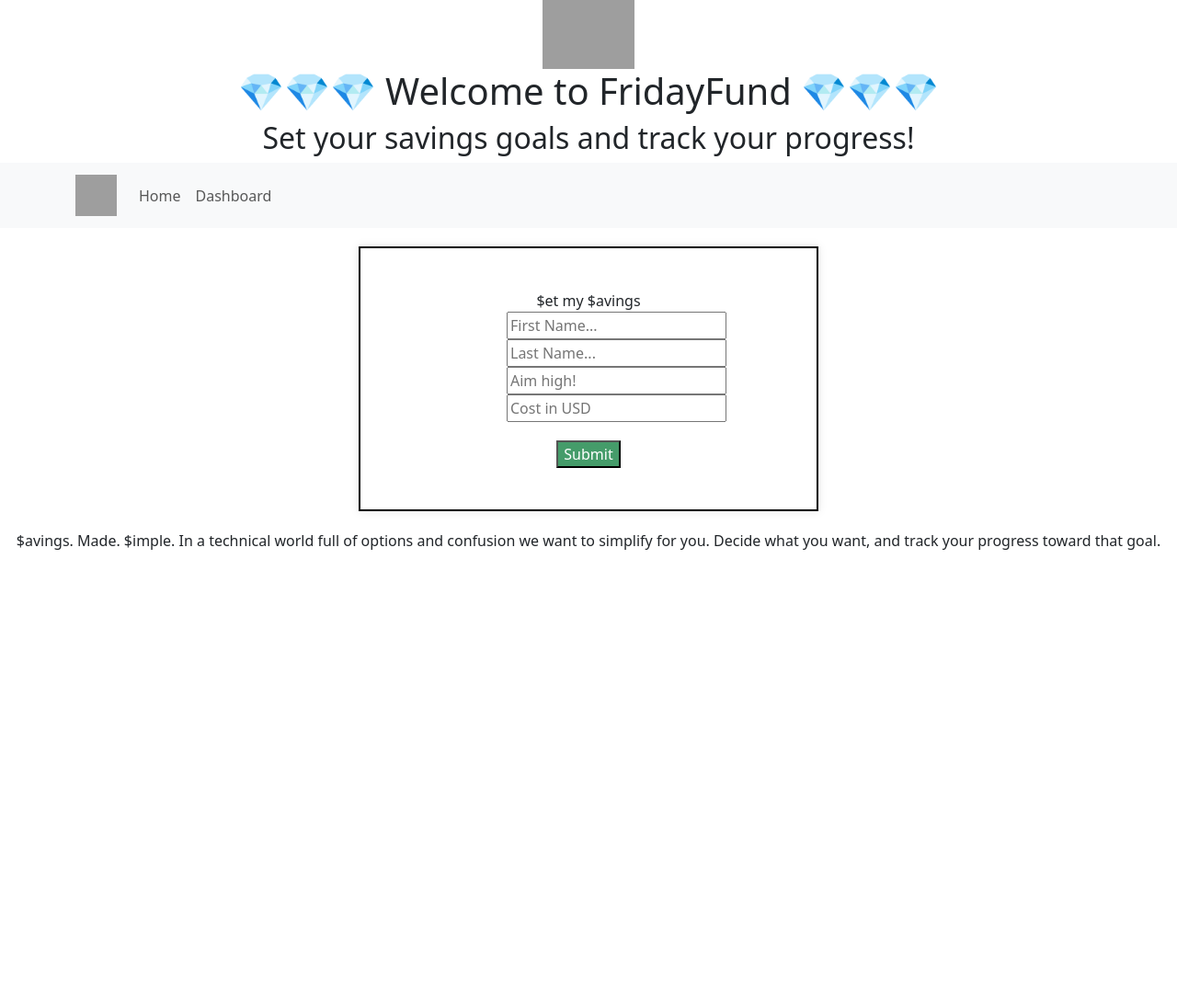
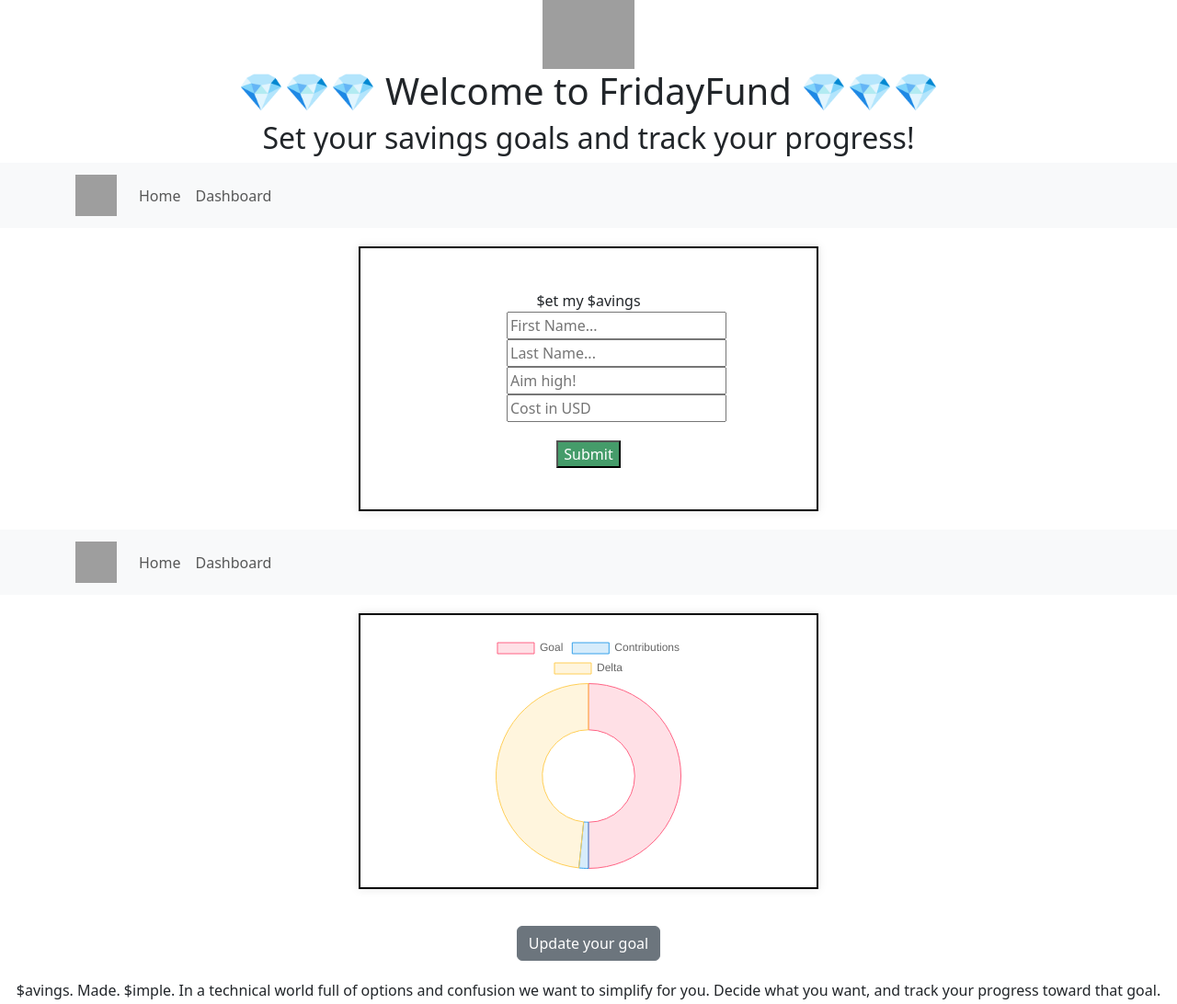
Before and after one commit to racosta323/kpkr-phase-4-project, a React app in the folder client/: page / in a window 1280 px wide. Shown: the whole page at 92% size. Before the commit the page ends 800 px from the top, so only its background shows below. Built offline with nearby package versions, Linux system fonts and the light colour scheme; grey boxes are pictures that could not be loaded.

Commit message:
added graph and goal components

```diff
--- a/client/package.json
+++ b/client/package.json
@@ -8,9 +8,11 @@
     "@testing-library/react": "^13.4.0",
     "@testing-library/user-event": "^13.5.0",
     "bootstrap": "^5.3.3",
+    "chart.js": "^4.4.2",
     "formik": "^2.4.5",
     "react": "^18.2.0",
     "react-bootstrap": "^2.10.2",
+    "react-chartjs-2": "^5.2.0",
     "react-dom": "^18.2.0",
     "react-router-dom": "^5.2.0",
     "react-scripts": "5.0.1",
--- /dev/null
+++ b/client/src/components/Goal.js
@@ -0,0 +1,21 @@
+import React from "react";
+import NavBar from "./NavBar";
+import Graph from "./Graph";
+
+
+function Goal() {
+    const goalAmount = 15000
+    const userContributions = 500
+
+    return (
+        <div className='app-container'>
+          <NavBar/>
+          <div className="graph-box">
+            <Graph goalAmount={goalAmount} userContributions={userContributions} />
+          </div>
+          <button className="edit-button btn btn-secondary">Update your goal</button>
+        </div>
+      );
+    }
+
+    export default Goal;
--- /dev/null
+++ b/client/src/components/Graph.js
@@ -0,0 +1,46 @@
+import React from 'react';
+import { Doughnut } from 'react-chartjs-2';
+import 'chart.js/auto';
+
+const Graph = ({ goalAmount, userContributions }) => {
+  const total = goalAmount + userContributions + Math.abs(goalAmount - userContributions);
+  const data = {
+    labels: ['Goal', 'Contributions', 'Delta'],
+    datasets: [
+      {
+        label: 'Friday Fund',
+        data: [goalAmount, userContributions, Math.abs(goalAmount - userContributions)],
+        backgroundColor: [
+          'rgba(255, 99, 132, 0.2)',
+          'rgba(54, 162, 235, 0.2)',
+          'rgba(255, 206, 86, 0.2)',
+        ],
+        borderColor: [
+          'rgba(255, 99, 132, 1)',
+          'rgba(54, 162, 235, 1)',
+          'rgba(255, 206, 86, 1)',
+        ],
+        borderWidth: 1,
+      },
+    ],
+  };
+
+  const options = {
+    plugins: {
+      tooltip: {
+        callbacks: {
+          label: function(context) {
+            const label = context.label || '';
+            const value = context.raw;
+            const percentage = ((value / total) * 100).toFixed(2) + '%';
+            return label + ': ' + percentage;
+          },
+        },
+      },
+    },
+  };
+
+  return <Doughnut data={data} options={options} />;
+};
+
+export default Graph;
--- a/client/src/components/Onboarding.js
+++ b/client/src/components/Onboarding.js
@@ -1,7 +1,7 @@
 import React, { useState } from "react";
 import CreateUser from "./CreateUser"
 import NavBar from "./NavBar";
-
+import Goal from "./Goal";
 
 function Onboarding() {
 
@@ -12,9 +12,9 @@ function Onboarding() {
         <h2>Set your savings goals and track your progress!</h2>
         <NavBar/>
         <div className='form-box'>
-          <CreateUser />
+        <CreateUser />
         </div>
-
+        <Goal/>
         <p>
           $avings. Made. $imple.
           In a technical world full of options and confusion we want to simplify for you.
--- a/client/src/index.css
+++ b/client/src/index.css
@@ -29,3 +29,23 @@
   text-align: center;
   margin-top: 20px;
 }
+
+.graph-box {
+  margin: 20px auto;
+  width: 80%;
+  max-width: 500px;
+  height: 300px;
+  padding: 20px;
+  border: 2px solid #000;
+  box-shadow: 0 0 10px rgba(0,0,0,0.1);
+  background-color: #fff;
+  display: flex;
+  justify-content: center;
+  align-items: center;
+}
+
+.edit-button {
+  display: block;
+  margin: 20px auto;
+
+}
```
